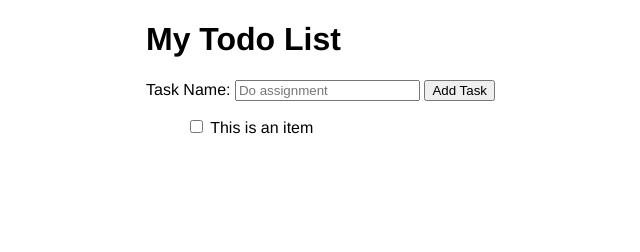
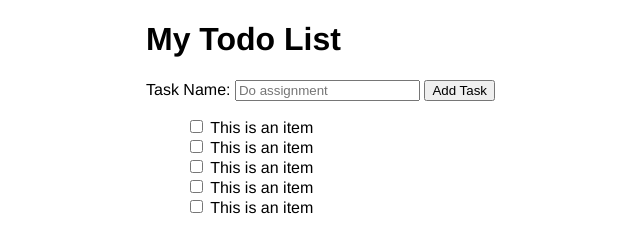
Before and after one commit to PaulAlvarez13/todo, a plain HTML site: page index.html in a window 1280 px wide. Shown: the whole page, without its empty margins (194-834 px from the left). Drawn offline with Linux system fonts and the light colour scheme.

Commit message:
added multiple items

```diff
--- a/index.html
+++ b/index.html
@@ -27,6 +27,30 @@
             This is an item
           </label>
         </li>
+        <li class="task">
+          <label>
+            <input type="checkbox">
+            This is an item
+          </label>
+        </li>
+        <li class="task">
+          <label>
+            <input type="checkbox">
+            This is an item
+          </label>
+        </li>
+        <li class="task">
+          <label>
+            <input type="checkbox">
+            This is an item
+          </label>
+        </li>
+        <li class="task">
+          <label>
+            <input type="checkbox">
+            This is an item
+          </label>
+        </li>
   </ul>
 
     <script src="js/script.js"></script>
```
